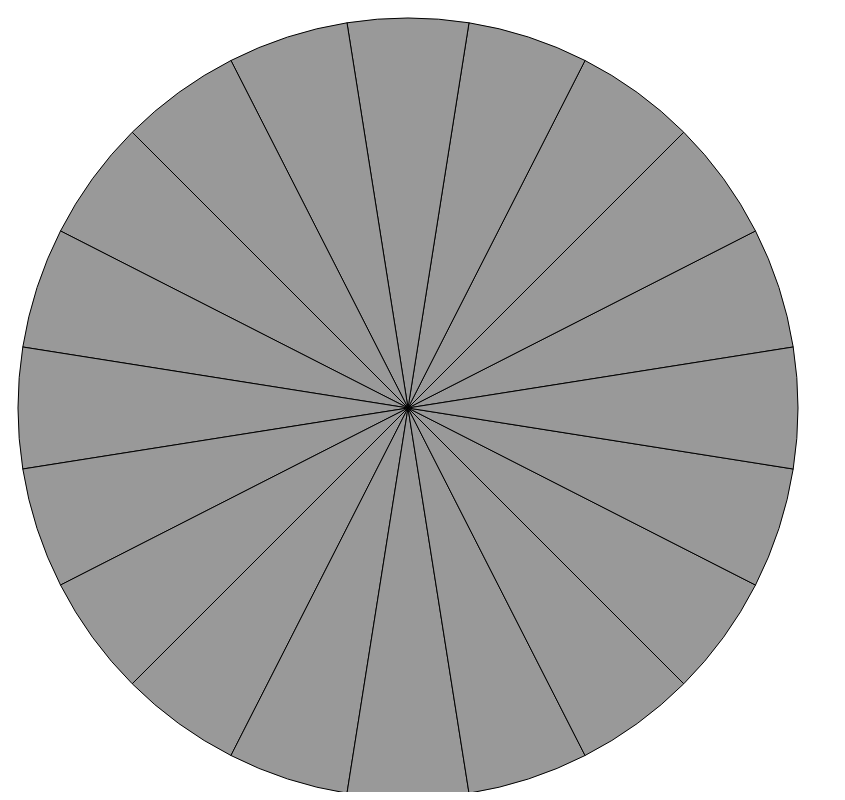
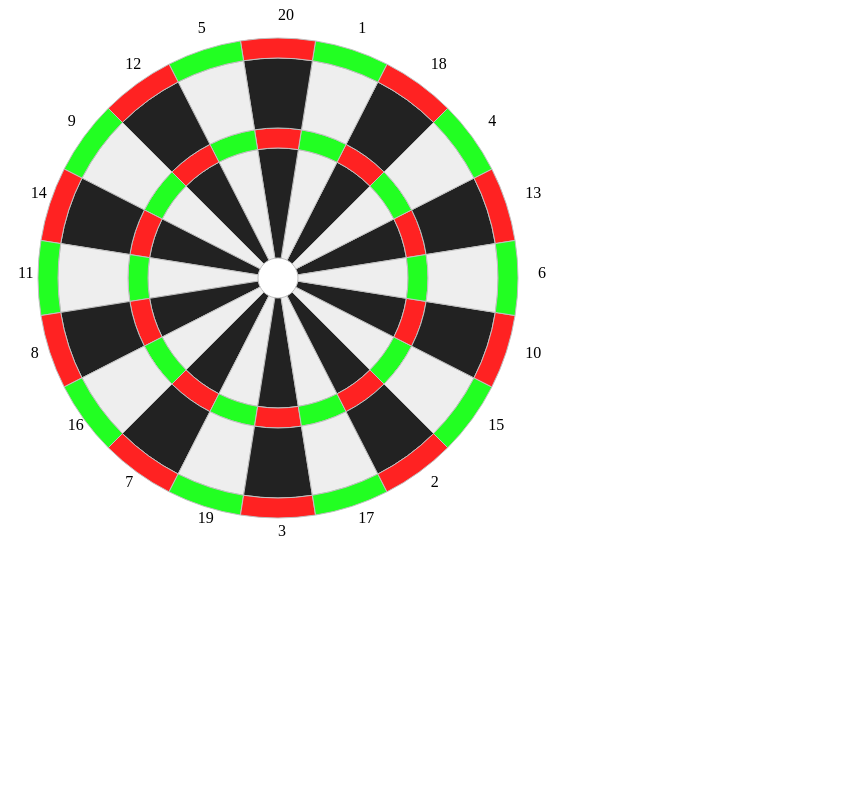
Before and after one commit to chrislintw/dartboard, a plain HTML site: page index.html in a window 1280 px wide. Shown: the whole page, without its empty margins (0-845 px from the left). Drawn offline with nearby package versions, Linux system fonts and the light colour scheme.

Commit message:
update js

```diff
--- a/index.html
+++ b/index.html
@@ -6,34 +6,76 @@
   crossorigin="anonymous"></script>
 </head>
 <body>
+  <style>
+    #point {
+      font-size: 48px;
+    }
+  </style>
+  <svg width="600px" height="600px" version="1.1" xmlns="http://www.w3.org/2000/svg">
+    <!-- "M "+cx+","+cy+" L "+x0+","+y0+" A "+r+","+r+" 0 0,0 "+x1+","+y1+" Z" -->
+  </svg>
+  <div id="point">
 
-  <svg width="100%" height="100%" version="1.1" xmlns="http://www.w3.org/2000/svg">
-  </svg>
+  </div>
   <script>
     $(function(){
+      // functions
+      var getX = function(x, radius, angle){
+        return x + radius * Math.cos(angle * Math.PI / 180)
+      }
+      var getY = function(y, radius, angle){
+        return y - radius * Math.sin(angle * Math.PI / 180)
+      }
+      var svg =  $('svg');
+      var startAngle = 9;
+      var radii = [20, 130, 150, 220, 240]
+      var points = [13,4,18,1,20,5,12,9,14,11,8,16,7,19,3,17,2,15,10,6]
+      var centre = { x: 270, y: 270 }
+      var getPoints = function(angle){
+        return $.map(radii, function(radius) {
+          return {
+            x: getX(centre.x, radius, angle),
+            y: getY(centre.y, radius, angle)
+          }
+        })
+      }
+      var lastPoints = getPoints(startAngle)
+      $.each(points,function(i, p){
+        var deg = 18 * (i+1) + startAngle;
+        var newPoints = getPoints(deg);
+        // == Draw
+        text = $('<text>')
+        text.html(p)
+        text.attr('x', getX(centre.x, 260, deg- 9))
+        text.attr('y', getY(centre.x, 258, deg- 9))
+        svg.append(text)
 
-      var startAngle = 9;
-      var cx = 400;
-      var cy = 400;
-      var r = 390;
-      var x0 = cx+r*Math.cos(startAngle*Math.PI/180);
-      var y0 = cy-r*Math.sin(startAngle*Math.PI/180);
-      var svg =  $('svg');
-      for( i = 1 ; i <= 20; i++){
-        path = $('<path>')
-        var deg = 18 * i + startAngle;
-        var x1 = cx+r*Math.cos(deg*Math.PI/180);
-        var y1 = cy-r*Math.sin(deg*Math.PI/180);
-        path.attr('style', "fill:#999; stroke:#000; stroke-width:1;")
-        path.attr("d","M "+cx+","+cy+" L "+x0+","+y0+" A "+r+","+r+" 0 0,0 "+x1+","+y1+" Z");
+        for(j= 0; j < 4;j++){
+          var colour = i % 2 == 0 ? "#222" : "#EEE"
+          var path = $('<path>')
+          var rate = 1
+          if (j === 1) {
+            rate = 3
+            colour = i % 2 == 0 ? "#F22" : "#2F2"
+          }
+          if (j === 3) {
+            rate = 2
+            colour = i % 2 == 0 ? "#F22" : "#2F2"
+          }
+          path.attr('data-point', p * rate)
+          path.attr('style', "fill:"+ colour+"; stroke:#C0C0C0; stroke-width:1;")
+          path.attr('d',"M "+lastPoints[j].x+","+lastPoints[j].y+" A "+radii[j]+","+radii[j]+" 0 0,0 "+newPoints[j].x+","+newPoints[j].y+" L "+newPoints[j+1].x+","+newPoints[j+1].y+" A "+radii[j+1]+","+radii[j+1]+" 0 0,1 "+lastPoints[j+1].x+","+lastPoints[j+1].y +" Z")
+          svg.append(path)
 
-        $('svg').append(path);
-        // console.log("i: "+i+" deg: "+ deg + " x0: "+ x0 + " y0: "+ y0)
-        console.log("i: "+i+" deg: "+ deg + " x1: "+ x1 + " y1: "+ y1)
-        x0 = x1
-        y0 = y1
-
-      }
+        }
+        // ==
+        lastPoints = newPoints
+      })
+      // events
+      $('svg').on('click', 'path',function(){
+        $('#point').html($(this).data('point'))
+      })
+      // render
       $('svg').html(svg.html())
 
     }
```
